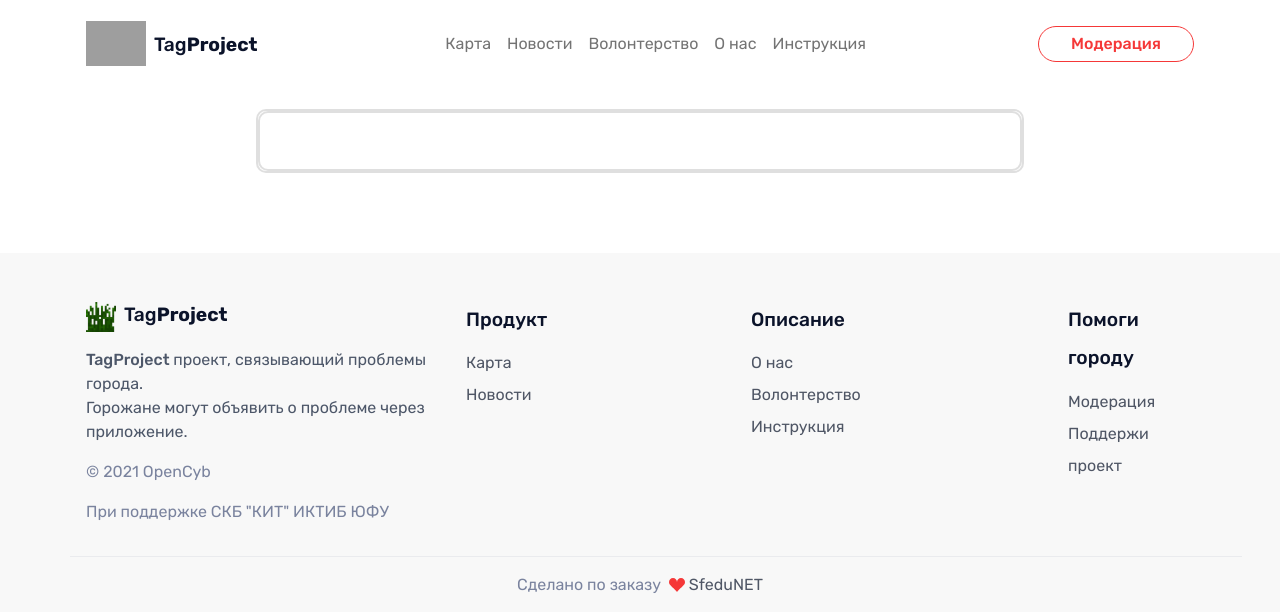
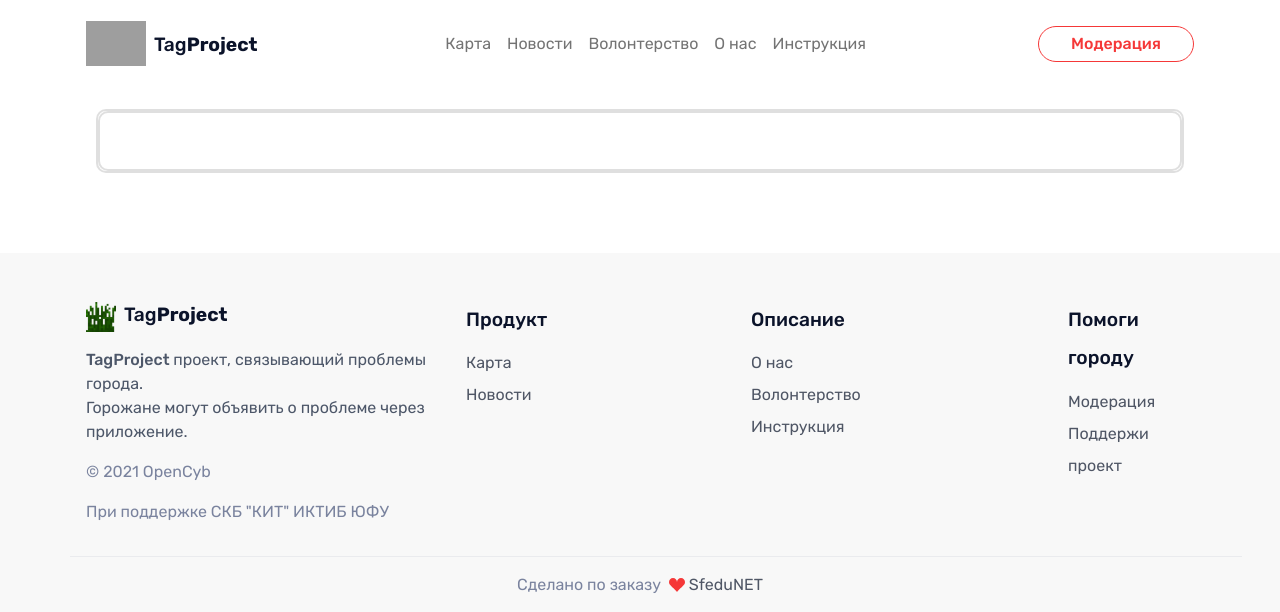
Before and after one commit to h1w/ros-ambros, a Django app: template webmap/rosmap/templates/news/new_detail.html in a window 1280 px wide. Shown: the top 612 px of the page. Run offline with Django 3.2, Linux system fonts and the light colour scheme; the template is opened without the code that fills it, so the values that code supplies are empty; parts of the project's set-up code (start-up, migrations or seed data) failed here and were passed over; some libraries are stand-ins or nearby versions; grey boxes are pictures that could not be loaded.

Commit message:
Frontend fix

```diff
--- a/webmap/rosmap/templates/news/new_detail.html
+++ b/webmap/rosmap/templates/news/new_detail.html
@@ -37,7 +37,7 @@ img[alt="img-type1"] {
 
   <div class="container-lg">
       <div class="row h-100 justify-content-center">
-          <div class="col-md-4 pt-4 px-md-2 px-lg-3" style="width: 50rem;">
+          <div class="col-md-4 pt-4 px-md-2 px-lg-3" style="width: 70rem;">
               <div class="card h-100 w-100">
                   <div class="card card-body">
                     {% comment %} <h1>{% block title %} {{ new.title }} {% endblock title %}</h1>
```
